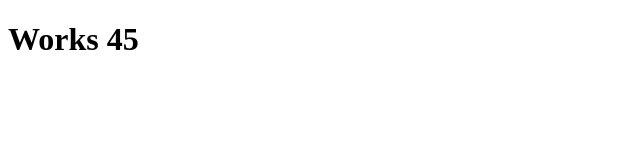
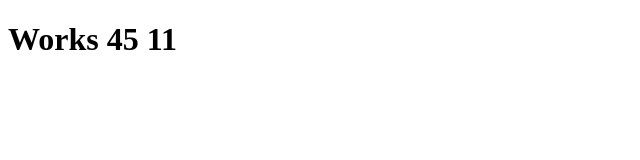
Before and after one commit to molnaristvan95/desktest, a plain HTML site: page index.html in a window 1280 px wide. Shown: the full height of the page, 0-640 px from the left. Drawn offline with Linux system fonts and the light colour scheme.

Commit message:
Update index.html

```diff
--- a/index.html
+++ b/index.html
@@ -3,6 +3,6 @@
 <head>
 </head>
 <body>
-<h1>Works 45</h1>
+<h1>Works 45 11</h1>
 </body>
 </html>
```
